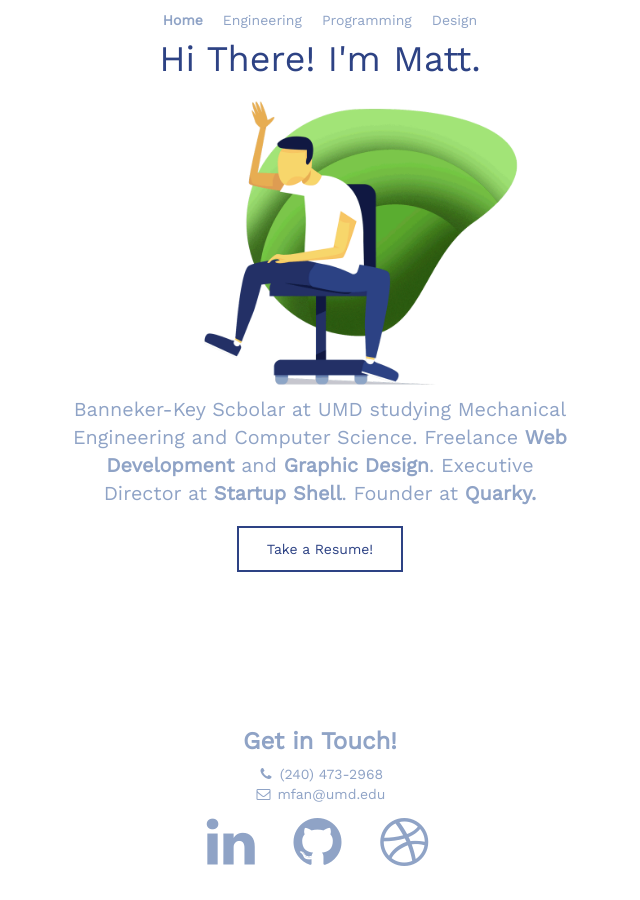
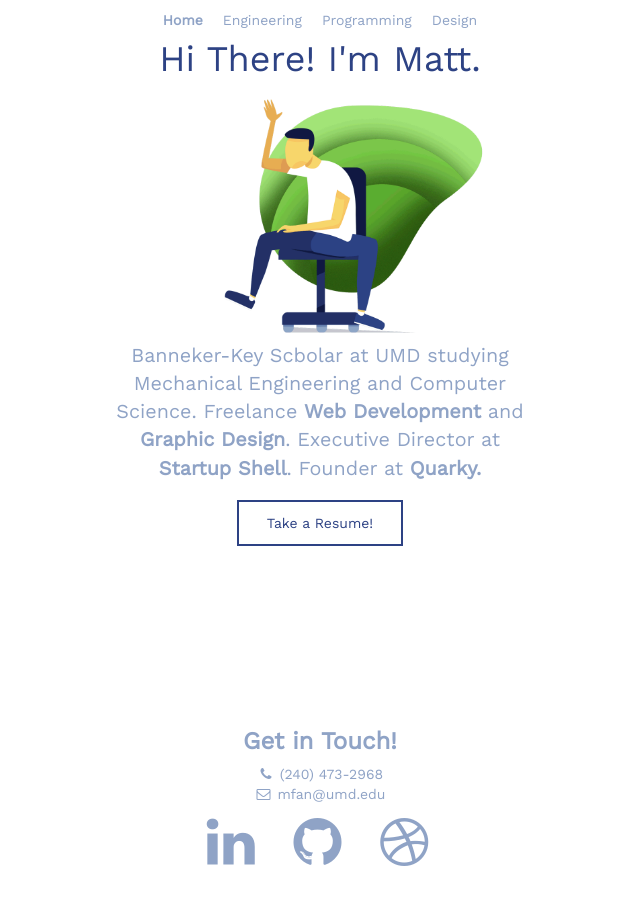
Before and after one commit to mattjfan/mattjfan.github.io, a Jekyll site: the page built from index.html, in a window 1280 px wide. Shown: the whole page, without its empty margins (320-960 px from the left). Built offline with Jekyll 4.4.1, drawn with Linux system fonts in a browser that asks for light colours; nearby versions of some CDN libraries.

Commit message:
fix safari rendering

```diff
--- a/css/styles.css
+++ b/css/styles.css
@@ -9,15 +9,12 @@
 }
 
 .container{
-  max-width:60vh;
+  max-width:50vh;
 }
 
 @media only screen and (max-width: 768px) {
     /* For mobile phones: */
-    .container{
-        padding-left:10%;
-        padding-right:10%;
-    }
+
 }
 
 img{
```
Also changed, not shown: 1 other file.
